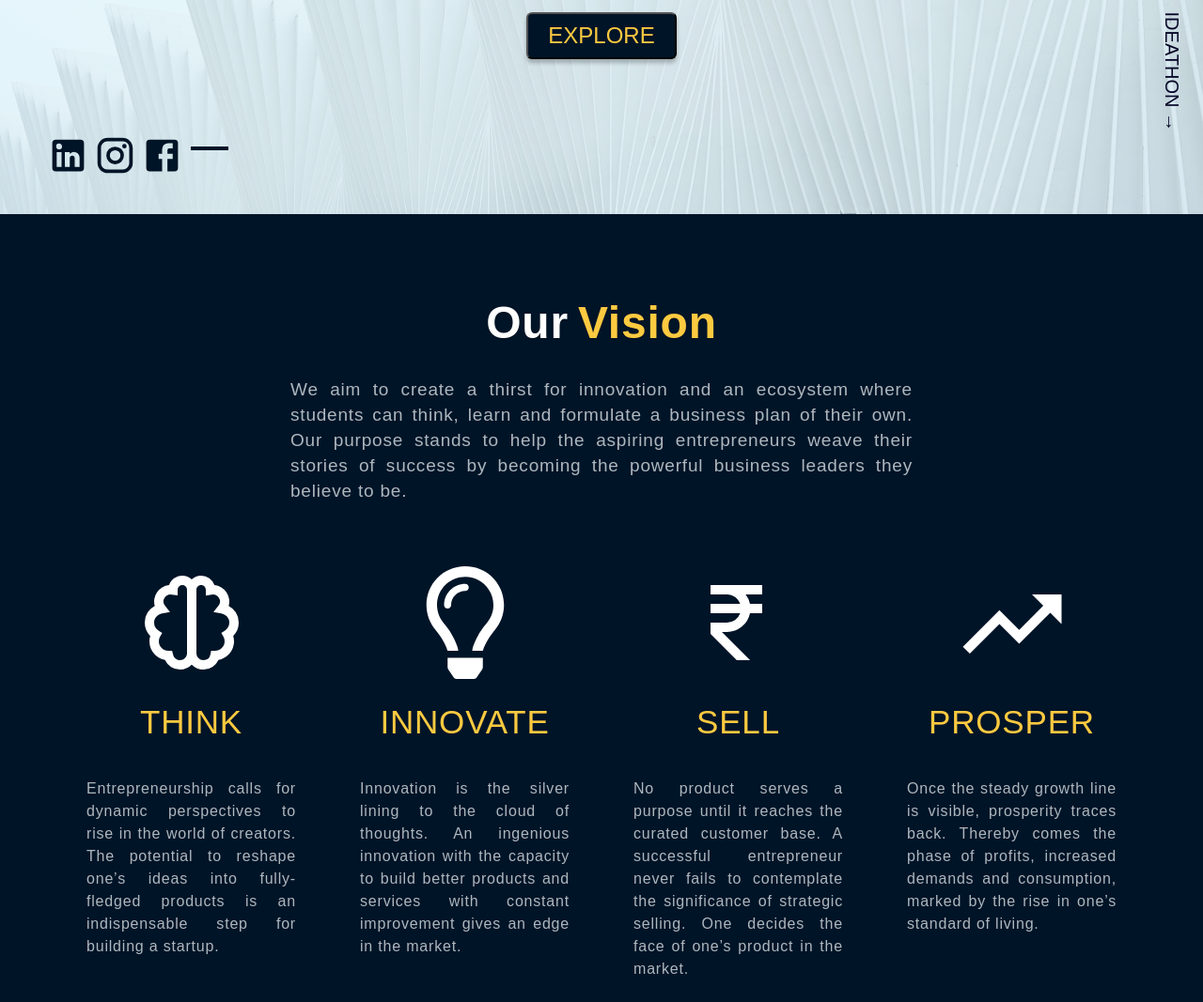
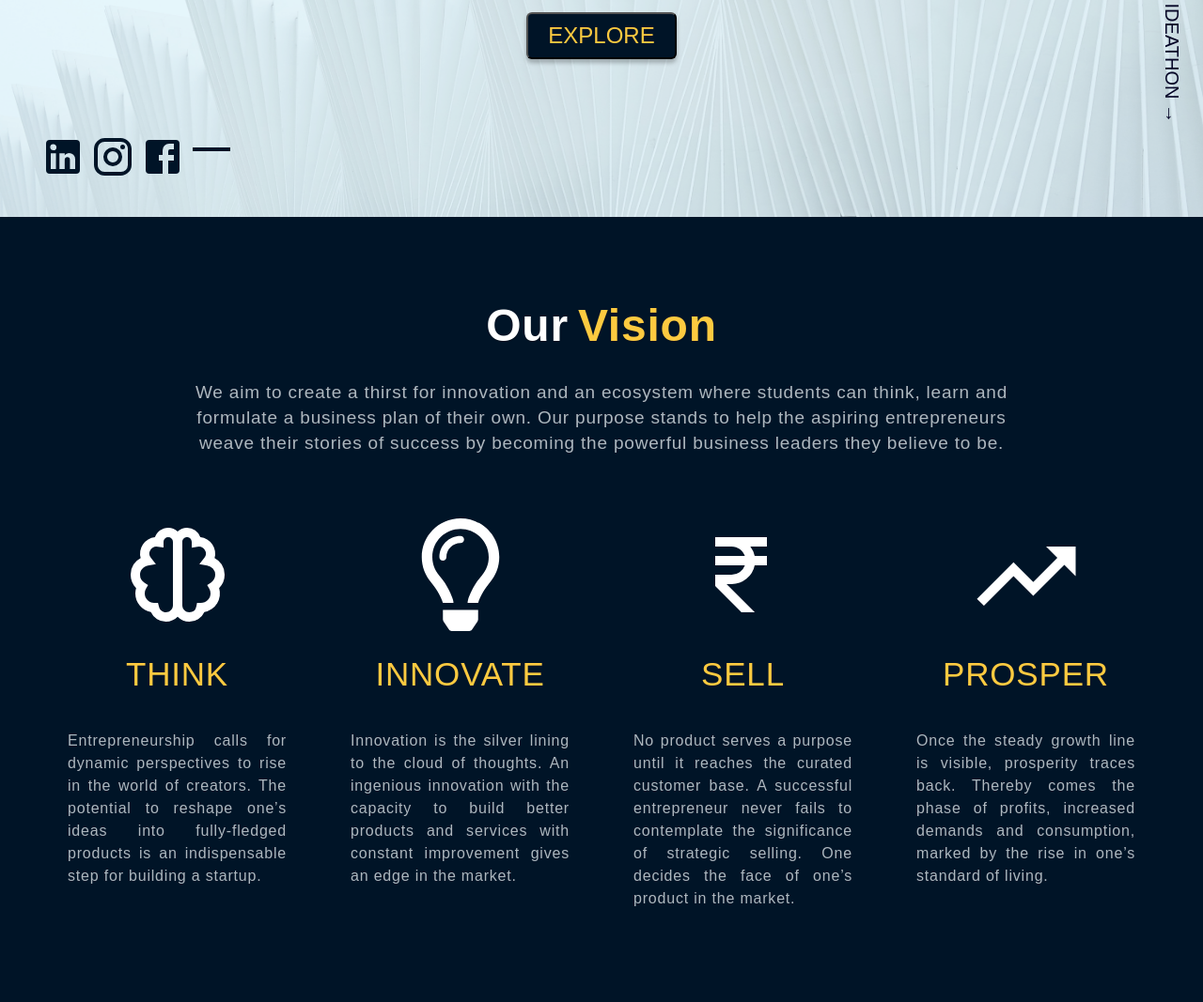
Before and after one commit to IIIT-Pune/ecell, a Gatsby site: page / in a window 1280 px wide. Shown: the part 575-1642 px from the top of the page at 94% size. Built offline with nearby package versions, Linux system fonts and the light colour scheme; Gatsby itself is replaced by a stand-in of ours.

Commit message:
Upadated

```diff
--- a/gatsby-config.js
+++ b/gatsby-config.js
@@ -10,7 +10,7 @@ module.exports = {
     {
       resolve: `gatsby-plugin-google-analytics`,
       options: {
-        trackingId: "UA-180676945-1",
+        trackingId: "G-ZNSE6RNPE0",
         head: true,
         anonymize: true,
       },
--- a/src/components/Events/Event.css
+++ b/src/components/Events/Event.css
@@ -21,6 +21,7 @@ img{
   width: auto;
   position:relative;
   margin:5px auto;
+  border-radius: 2px;
 }
 .box .image{
   width:100%;
--- a/src/components/mainpage/hero.css
+++ b/src/components/mainpage/hero.css
@@ -41,7 +41,7 @@
     position: relative;
     bottom:5vh;
     display:flex;
-    padding-left: 20px;
+    padding-left: 1vw;
     list-style: none;
     margin-left:10px;
 }
--- a/src/components/mainpage/hero.js
+++ b/src/components/mainpage/hero.js
@@ -23,9 +23,9 @@ const Hero = () => {
         <Container fluid style={{ left: '48px', bottom: '80px'}}>
           <div>
               <ul className="icons mb-0">
-              <li><a href="https://www.linkedin.com/company/e-cell-iiit-pune"><LinkedInIcon style={{fontSize:'45px'}}/></a></li>
-              <li><a href="https://instagram.com/ecell_iiitp?igshid=6ivz7097rmfr"><InstagramIcon style={{fontSize:'45px'}}/></a></li>
-              <li><a href="#"><FacebookIcon style={{fontSize:'45px'}}/></a></li>
+              <li><a href="https://www.linkedin.com/company/e-cell-iiit-pune"><LinkedInIcon style={{fontSize:'6vh'}}/></a></li>
+              <li><a href="https://instagram.com/ecell_iiitp?igshid=6ivz7097rmfr"><InstagramIcon style={{fontSize:'6vh'}}/></a></li>
+              <li><a href="#"><FacebookIcon style={{fontSize:'6vh'}}/></a></li>
               <div className="bar ml-2"></div>
               <div id="vertical"><a href="https://ideathon.ecelliiitp.org" style={{textDecoration:'none'}}>IDEATHON &rarr;</a></div>
             </ul>
--- a/src/components/vision/vision.css
+++ b/src/components/vision/vision.css
@@ -5,7 +5,7 @@
     margin: 0 auto;
     font-family: 'Montserrat',sans-serif;
     letter-spacing: 0.05rem;
-    padding: 75px 20px 20px;
+    padding: 75px 0px 20px;
     text-align: center;
     font-size: 1.9vh;
     background-color:#001427;
@@ -22,11 +22,12 @@ h1{
 }
 .para{
     color: rgba(232, 238, 242, 0.75);
-    width: 55%;
+    width: 71%;
+    margin: 0 auto;
     padding: 10px;
     font-size: 19px;
     line-height: 27px;
-    text-align: justify;
+    text-align: center;
 }
 .card{
     background-color: transparent;
```
